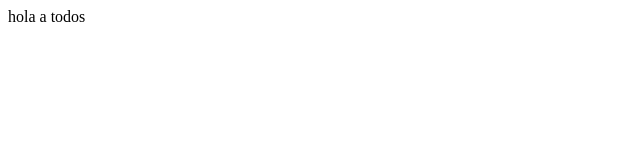
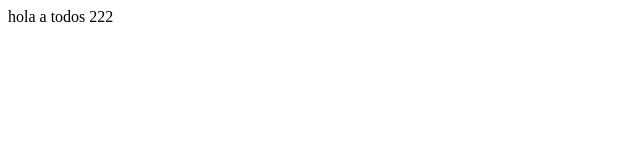
Before and after one commit to rayochain/curso-primera, a plain HTML site: page index.html in a window 1280 px wide. Shown: the full height of the page, 0-640 px from the left. Drawn offline with Linux system fonts and the light colour scheme.

Commit message:
segunda version

```diff
--- a/index.html
+++ b/index.html
@@ -6,6 +6,6 @@
     <title>Document</title>
 </head>
 <body>
-    hola a todos
+    hola a todos 222
 </body>
 </html>
```
